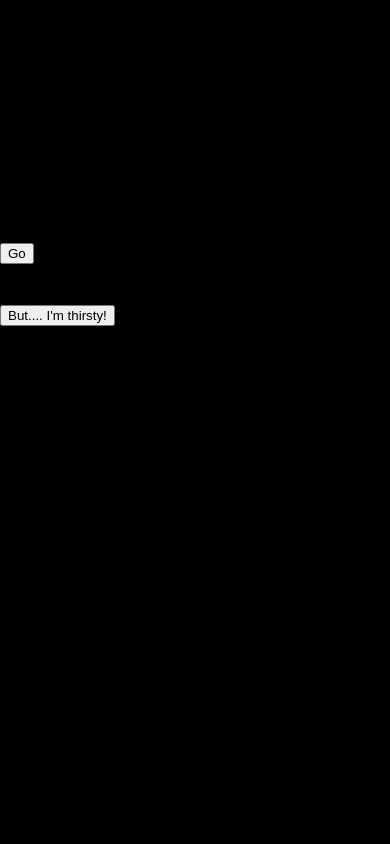
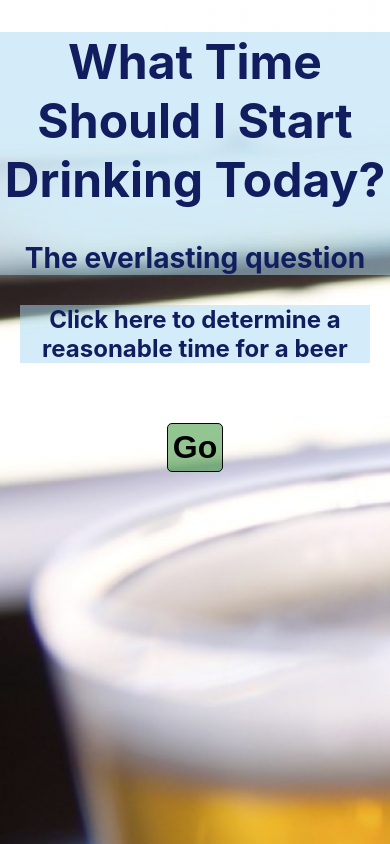
Before and after one commit to petewk/Beer-Clock, a React (Create React App) app: page / in a window 390 px wide. Built offline with nearby package versions, Linux system fonts and the light colour scheme.

Commit message:
Css Updates
Changes to fit small screens

```diff
--- a/src/App.css
+++ b/src/App.css
@@ -1,7 +1,66 @@
 @media (max-width: 999px) {
 body {
-  background-color: black;
+  background-image: url("./Media/beersBG.jpg");
+  text-align: center;
+  background-repeat: no-repeat;
+  padding-top: 0;
+  color: #111d5e;
 }
+
+.hidden {
+  opacity: 0;
+  display: hidden;
+}
+
+#appBody {
+  background-color: white;
+  width: 100%;
+  color: #111d5e;
+}
+
+#header {
+  background-color: #abd9f382;
+  font-size: 1.5rem;
+}
+
+.clockSection {
+  background-color: #abd9f382;
+  margin: 30px 20px;
+}
+
+button {
+  border-radius: 5px;
+  border: 1px solid black;
+  padding: 10px;
+  margin: 30px 0;
+}
+
+#beerButton {
+  min-width: 10%;
+  font-size: 2rem;
+  padding: 5px;
+  font-weight: bold;
+  background-color: #3895388a;
+}
+
+#thirstyTime {
+  transition: 0.3s;
+  text-shadow: 1px 1px 1px #ff5722;
+  color: #ff5722;
+  margin: 10px 20px;
+}
+
+#thirstyButton {
+  transition-delay: 5s;
+  transition: 2s cubic-bezier(1, 0.02, 0.65, 0.22);
+  background-color: #770d0d;
+  color: white;
+  min-width: 30%;
+  height: 10%;
+  font-size: x-large;
+  text-decoration: underline;
+}
+
 }
 
 
```
